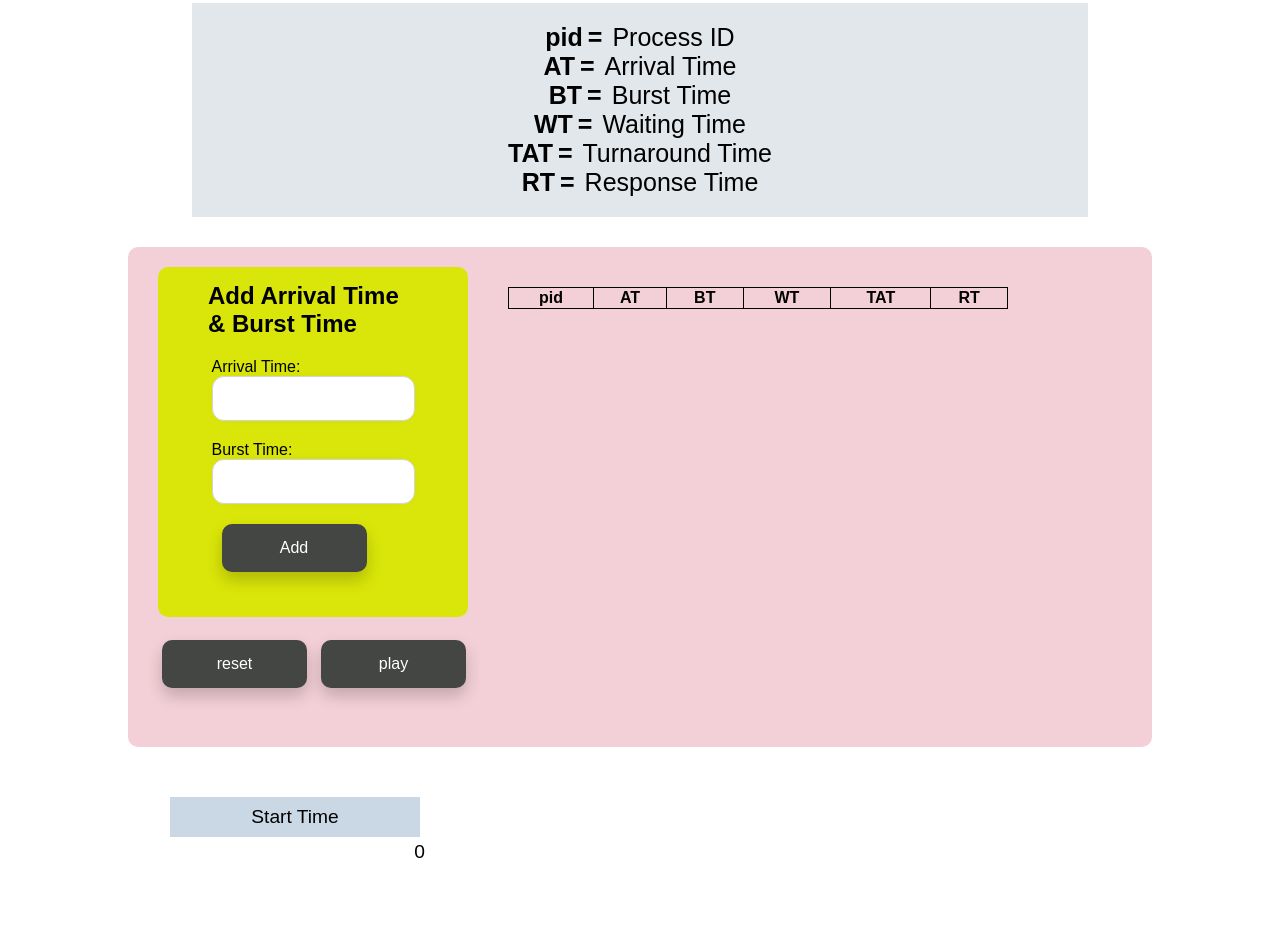
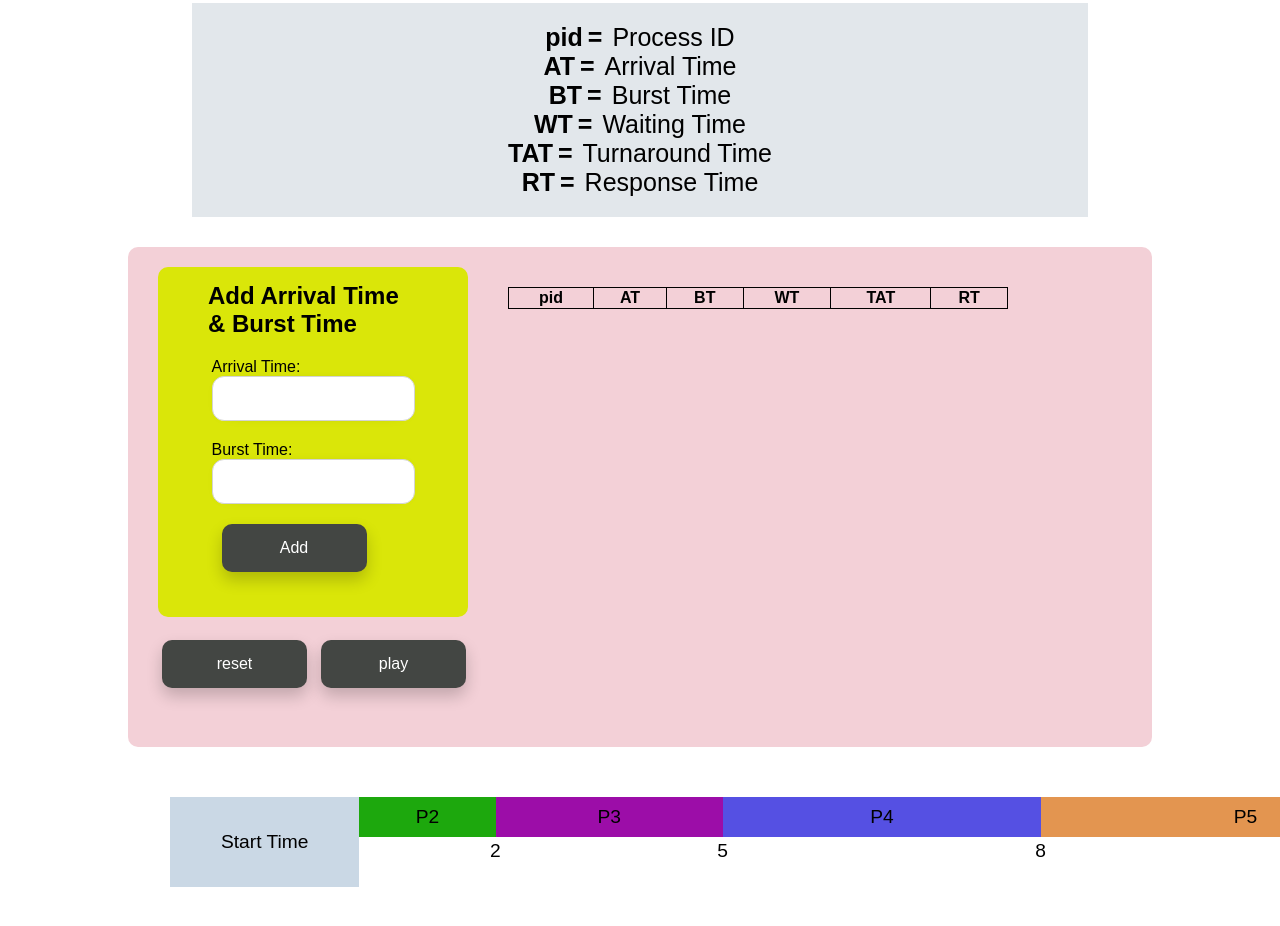
Before and after one commit to ahmniab/CPU-Scheduling, a plain HTML site: page index.html in a window 1280 px wide. Shown: the part 184-1110 px from the top of the page. Before the commit the page ends 1056 px from the top, so only its background shows below. Drawn offline with Linux system fonts and the light colour scheme.

Commit message:
finsh add p function

```diff
--- a/index.html
+++ b/index.html
@@ -84,7 +84,7 @@
 
           </table>
         </div>
-        <button class="reset-button" onclick="location.reload()">reset</button>
+        <button class="reset-button" onclick="reset()">reset</button>
         <button class="play-button">play</button>
       </div>
     </div>
@@ -95,19 +95,6 @@
           Start Time
         </div>
         <div class="processes" id="processes">
-          <!-- <div class="process">
-            <div class="Time" >2</div>
-            P1
-          </div>
-          <div class="process">
-            <div class="Time">4</div>
-            P2
-          </div>
-          <div class="process">
-            <div class="Time">6</div>
-            P3
-
-          </div> -->
         </div>
       </div>
     </div>
@@ -138,6 +125,12 @@
         console.log("Burst Time: " + burstInput.value);
 
     }*/
+    function reset() {
+      document.getElementById("arrivalTime").value="";
+      document.getElementById("burstTime").value="";
+      location.reload();
+
+    }
 </script>
 </body>
 
--- a/js/process.js
+++ b/js/process.js
@@ -129,19 +129,24 @@ function addData() {
   BT.value="";
 }
 
+let sel = 0;
 function add_to_chart(end_time , pid , BT) {
+  let colors = ["#1da80d" , "#9c0da8" , "#5550e3" , "#e39550","#c3e350","#8ce350","#a850e3","#9f5894","#ecd62782"];
   let processes = document.getElementById("processes");
   let new_p_block = document.createElement("div");
   new_p_block.classList.add("process");
+  // new_p_block.style.width = `${BT*60}px`;
+  // new_p_block.style.background = colors[sel%colors.length];
   new_p_block.innerHTML = `
-  <div class="Time" style="width: ${BT*60}px;">${end_time}</div>
+  <div class="Time">${end_time}</div>
   P${pid}
   `
+  new_p_block.setAttribute("style" , `background-color: ${colors[sel++%colors.length]};width: ${BT*60}px;`)
   processes.appendChild(new_p_block);
 
 }
 
-// for (let index = 0 , i = 0; i < 3; index++ , i++) {
-//   add_to_chart(index , index+1,index);
+for (let index = 1 ; index < 5; index++ ) {
+  add_to_chart((index-1)+index*2 , index+1,index*2+1);
 
-// }
+}
--- a/style.css
+++ b/style.css
@@ -162,26 +162,38 @@ td {
 
 
 #chart-div {
-  width: 70%;
-  height: 40px;
+  min-width: 70vw;
+  min-height: 90px;
   margin-left: 170px;
+  overflow-y: hidden;
+  overflow-x: auto;
+  margin-bottom: 100px;
 }
 
 #main-div {
   display: flex;
-  width: 100%;
-  height: 40px;
+  min-width: 100vw;
+  min-height: 40px;
   margin-top: 50px;
+  flex-shrink: 0;/*
+  flex: auto;
+  /* background: lightblue;
+ -webkit-order: 2;
+  order: 2;  */
 }
 
 .start-time {
   position: relative;
   background-color: rgb(202,216,229);
   width: 250px;
+  min-height: 40px;
   text-align: center;
   font-size: larger;
   line-height: 40px;
   border: 0px solid black;
+  display: flex;
+  justify-content: center;
+  align-items: center;
 }
 
 .start-time>div {
@@ -191,24 +203,28 @@ td {
 }
 
 .processes {
-  background-color: #1da80d;
   display: flex;
   /* flex: 1; */
+  flex-wrap: nowrap;
   margin: 0;
   justify-content: center;
   padding: 0px;
+  min-width: 500px;
+
 }
 
 .process {
+  background-color: #1da80d;
   position: relative;
-  width: 200px;
+  /* width: 200px; */
   height: 40px;
   text-align: center;
   font-size: larger;
-  border: 0.5px solid rgb(236, 229, 229);
+  /* border: 0.5px solid rgb(236, 229, 229); */
   display: flex;
   justify-content: center;
   align-items: center;
+  margin-bottom: 50px;
 }
 
 .Time {
```
